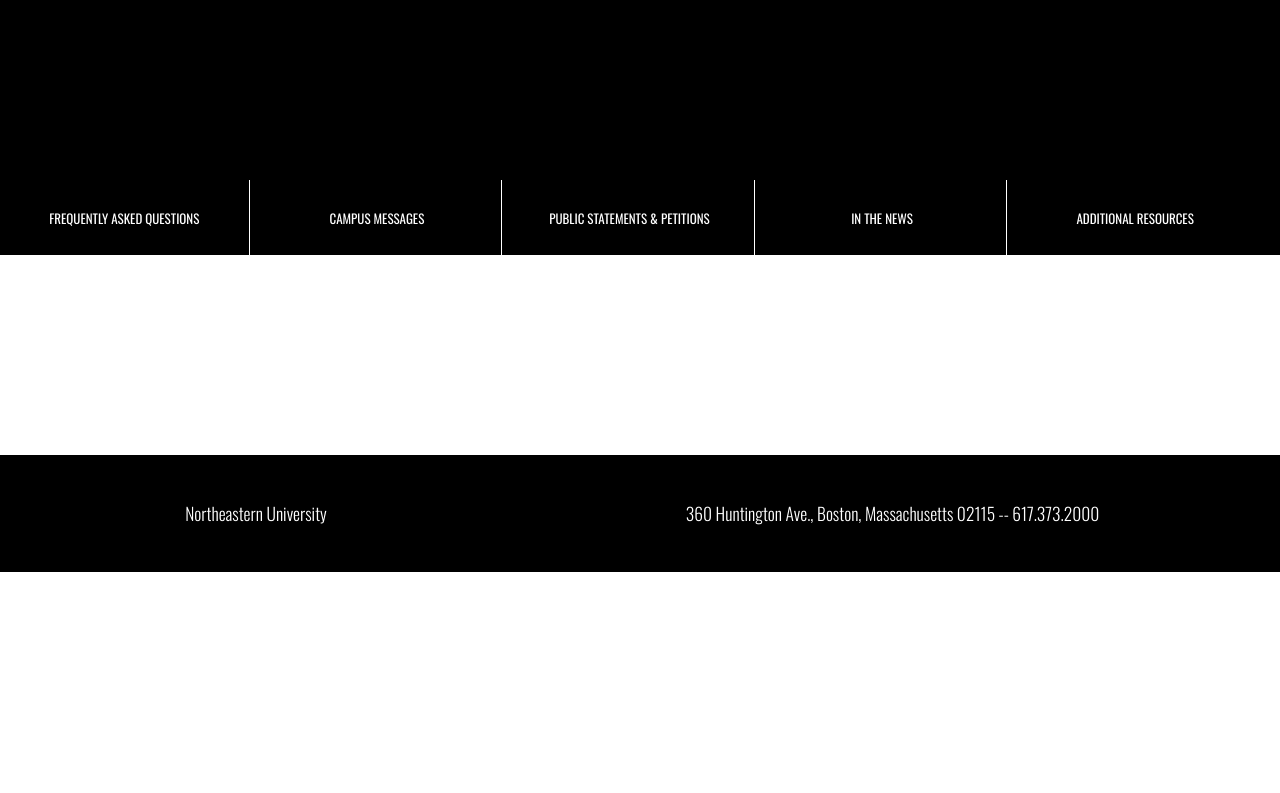
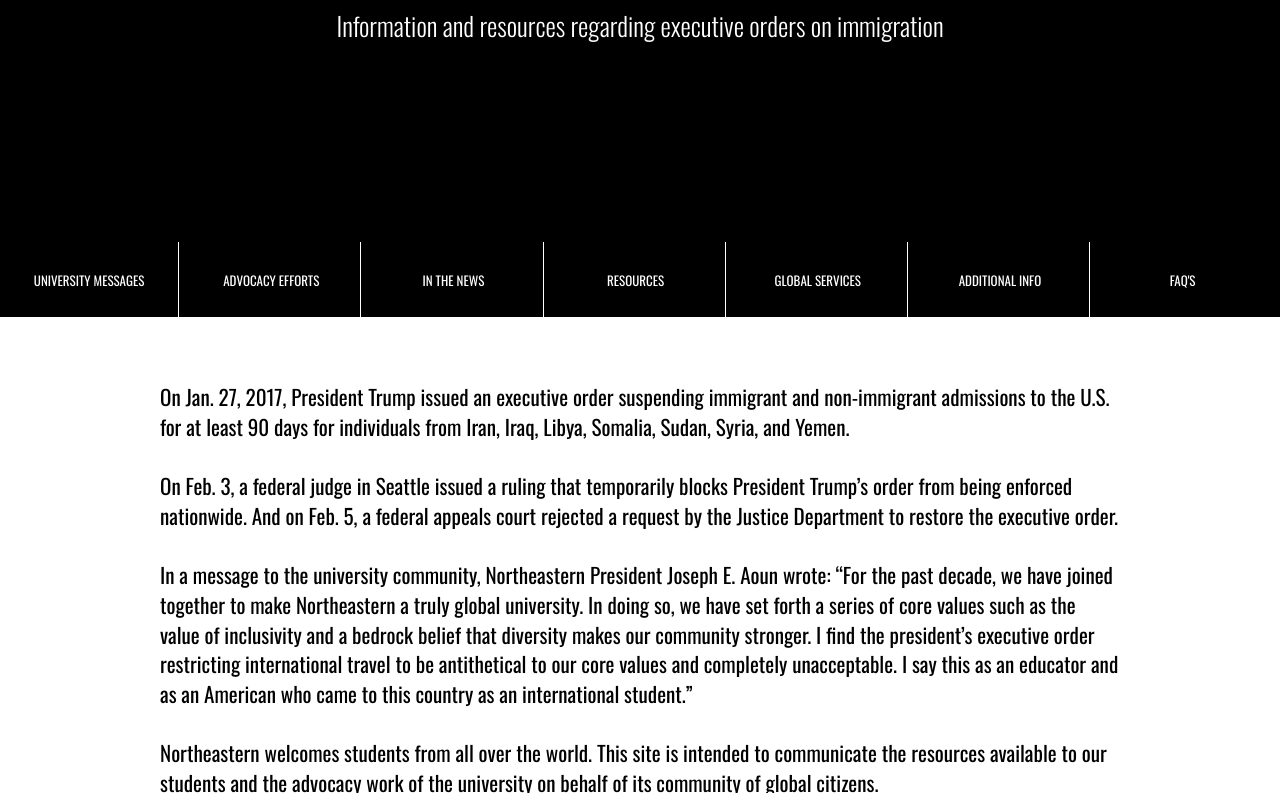
Before and after one commit to NUwebteam/executive-orders, a website built with webpack: page index.html in a window 1280 px wide. Shown: the part 384-1177 px from the top of the page. Before the commit the page ends 956 px from the top, so only its background shows below. Built offline with nearby package versions, Linux system fonts and the light colour scheme; no server answers; files whose address does not match are found by name.

Commit message:
added content for live site

```diff
--- a/assets/styles/media.scss
+++ b/assets/styles/media.scss
@@ -13,10 +13,20 @@
     width: 100%;
   }
   .content-wrapper {
-    padding-top: 50px;
+    padding-top: 25px;
   }
   .content-issue-container {
-    margin: 100px 0px;
+    margin: 50px 0px;
+  }
+  .intro-text {
+    font-size: 1.3em;
+    padding-top: 100px;
+    & p {
+      padding: 15px 0px;
+      line-height: 1.4em;
+      margin: 0px auto;
+      width: 80%;
+    }
   }
   .issue-content h3 {
     padding: 20px 0;
@@ -29,18 +39,18 @@
 
 @media screen and (max-width: 900px) {
   .page-nav-list>a {
-    width: 19%;
+    width: 14%;
   }
 }
 
 @media screen and (max-width: 800px) {
   .page-nav-list>a {
-    width: 19.5%;
+    width: 14%;
   }
 }
 @media screen and (max-width: 767px) {
   body {
-    font-size: 9px;
+    font-size: 10px;
   }
   .nav-logo-image {
     width: 300px;
@@ -62,11 +72,17 @@
   .content-issue-container h2 {
     text-decoration: none;
   }
-  // .content-issue-container {
-  //   margin: 0px 0 75px;
-  //   border-top: 1px solid #000;
-  //   padding-top: 20px;
-  // }
+  .intro-text {
+    font-size: 1.25em;
+    padding-top: 30px;
+    padding-bottom: 30px;
+    & p {
+      padding: 10px 0px;
+      line-height: 1.3em;
+      margin: 0px auto;
+      width: 90%;
+    }
+  }
   .issue-content h3 {
     padding: 15px 0;
   }
@@ -89,10 +105,10 @@
 
 @media screen and (max-width: 500px) {
   body {
-    font-size: 8px;
+    font-size: 9px;
   }
   .hero-content h1 {
-    font-size: 3.25em;
+    font-size: 2.75em;
   }
   .content-issue-container h2 {
     text-decoration: none;
--- a/assets/styles/theme.scss
+++ b/assets/styles/theme.scss
@@ -51,6 +51,13 @@
   text-transform: uppercase;
 }
 
+.hero-content h3 {
+  font-size: 2em;
+  margin: 30px auto 0px auto;
+  width: 60%;
+  line-height: 1.25em;
+}
+
 
 .main-content-container {
   width: 100%;
@@ -62,7 +69,7 @@
   height: auto;
   max-width: 1305px;
   margin: 0px auto;
-  padding-top: 150px;
+  padding-top: 75px;
 }
 
 .content-issue-container {
@@ -75,6 +82,17 @@
   text-align: center;
   text-transform: uppercase;
   text-decoration: overline;
+}
+
+.intro-text {
+  font-size: 1.25em;
+  padding-top: 125px;
+  & p {
+    padding: 15px 0px;
+    line-height: 1.4em;
+    margin: 0px auto;
+    width: 75%;
+  }
 }
 
 .issue-content-container {
@@ -131,7 +149,7 @@
   cursor: pointer;
   display: inline-block;
   text-align: center;
-  width: 19.5%;
+  width: 14%;
   padding: 20px 0px 30px;
   text-decoration: none;
 }
--- a/assets/styles/typography.scss
+++ b/assets/styles/typography.scss
@@ -6,43 +6,43 @@
 h1 {
   font-family: 'Oswald', sans-serif !important;
   font-weight: 400;
-  font-size: 2.75em;
+  font-size: 2.7em;
 }
 
 h2 {
   font-family: 'Oswald', sans-serif !important;
   font-weight: 700;
-  font-size: 2.45em;
+  font-size: 2.25em;
 }
 
 h3 {
   font-family: 'Oswald', sans-serif !important;
   font-weight: 300;
-  font-size: 2.15em;
+  font-size: 2em;
 }
 
 h4 {
   font-family: 'Oswald', sans-serif !important;
   font-weight: 400;
-  font-size: 1.90em;
+  font-size: 1.7em;
 }
 
 h5 {
   font-family: 'Oswald', sans-serif !important;
   font-weight: 400;
-  font-size: 1.75em;
+  font-size: 1.5em;
 }
 
 h6 {
   font-family: 'Oswald', sans-serif !important;
   font-weight: 300;
-  font-size: 1.5em;
+  font-size: 1.35em;
 }
 
 p {
   font-family: 'Oswald', sans-serif !important;
   font-weight: 400;
-  font-size: 1.15em;
+  font-size: 1.3em;
 }
 
 li {
--- a/index.html
+++ b/index.html
@@ -20,26 +20,22 @@
         <section class="hero-container">
           <div class="hero-wrapper">
             <div class="hero-content">
-              <h1> Northeastern's Campus Impact from Executive Orders </h1>
+              <h1> Northeastern supports international students, global vision </h1>
+              <h3> Information and resources regarding executive orders on immigration </h3>
             </div>
           </div>
         </section>
         <section class="main-content-container">
           <div id="scroll-nav" class="page-nav-container">
             <ul class="page-nav-list">
-              <a href="#faq">
-                <li class="nav-item">
-                  Frequently Asked Questions
-                </li>
-              </a>
               <a href="#campus">
                 <li class="nav-item">
-                  Campus Messages
+                  University Messages
                 </li>
               </a>
               <a href="#public">
                 <li class="nav-item">
-                  Public Statements &amp; Petitions
+                  Advocacy Efforts
                 </li>
               </a>
               <a href="#news">
@@ -49,10 +45,53 @@
               </a>
               <a href="#resources">
                 <li class="nav-item">
-                  Additional Resources
+                  Resources
+                </li>
+              </a>
+              <a href="#global">
+                <li class="nav-item">
+                  Global Services
+                </li>
+              </a>
+              <a href="#additional">
+                <li class="nav-item">
+                  Additional Info
+                </li>
+              </a>
+              <a href="#faq">
+                <li class="nav-item">
+                  FAQ's
                 </li>
               </a>
             </ul>
+          </div>
+          <div class="intro-text">
+            <p>
+              On Jan. 27, 2017, President Trump issued an executive order suspending
+              immigrant and non-immigrant admissions to the U.S. for at least 90 days for
+              individuals from Iran, Iraq, Libya, Somalia, Sudan, Syria, and Yemen.
+            </p>
+            <p>
+              On Feb. 3, a federal judge in Seattle issued a ruling that temporarily blocks
+              President Trump’s order from being enforced nationwide. And on Feb. 5, a federal
+              appeals court rejected a request by the Justice Department to restore the
+              executive order.
+            </p>
+            <p>
+              In a message to the university community, Northeastern President Joseph E. Aoun
+              wrote: “For the past decade, we have joined together to make Northeastern a
+              truly global university. In doing so, we have set forth a series of core values
+              such as the value of inclusivity and a bedrock belief that diversity makes our
+              community stronger. I find the president’s executive order restricting
+              international travel to be antithetical to our core values and completely
+              unacceptable. I say this as an educator and as an American who came to this
+              country as an international student.”
+            </p>
+            <p>
+              Northeastern welcomes students from all over the world. This site is intended to
+              communicate the resources available to our students and the advocacy work of the
+              university on behalf of its community of global citizens.
+            </p>
           </div>
           <div id="content-template" class="content-wrapper">
             <div class="content-issue-container">
```
Also changed, not shown: index.min.css.
